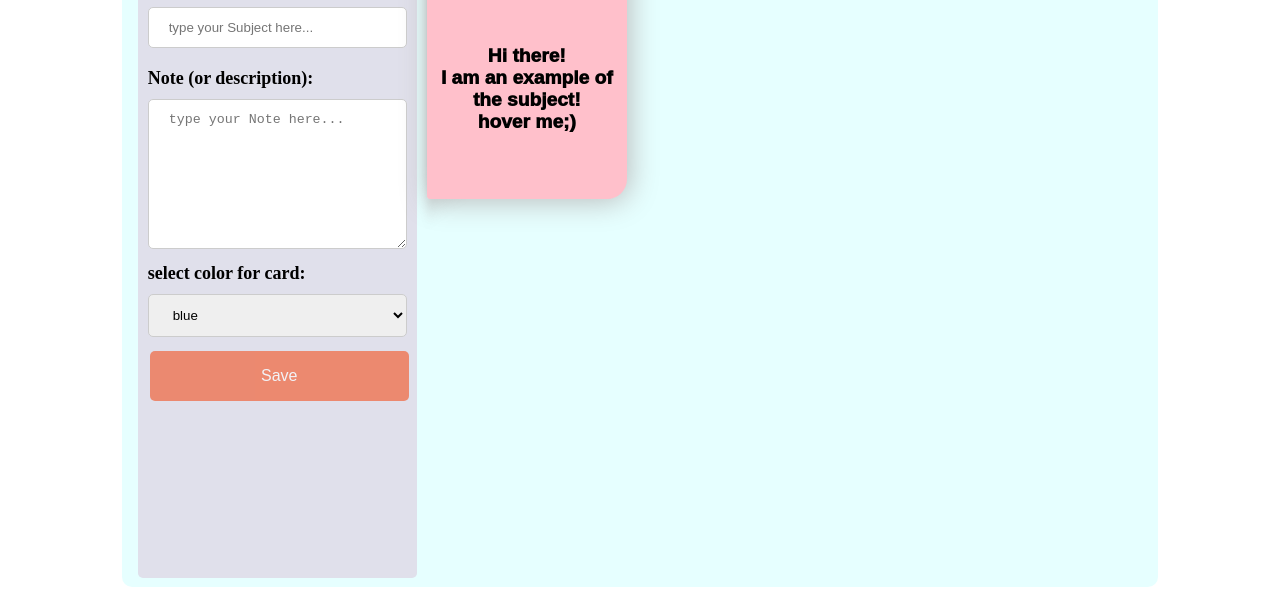
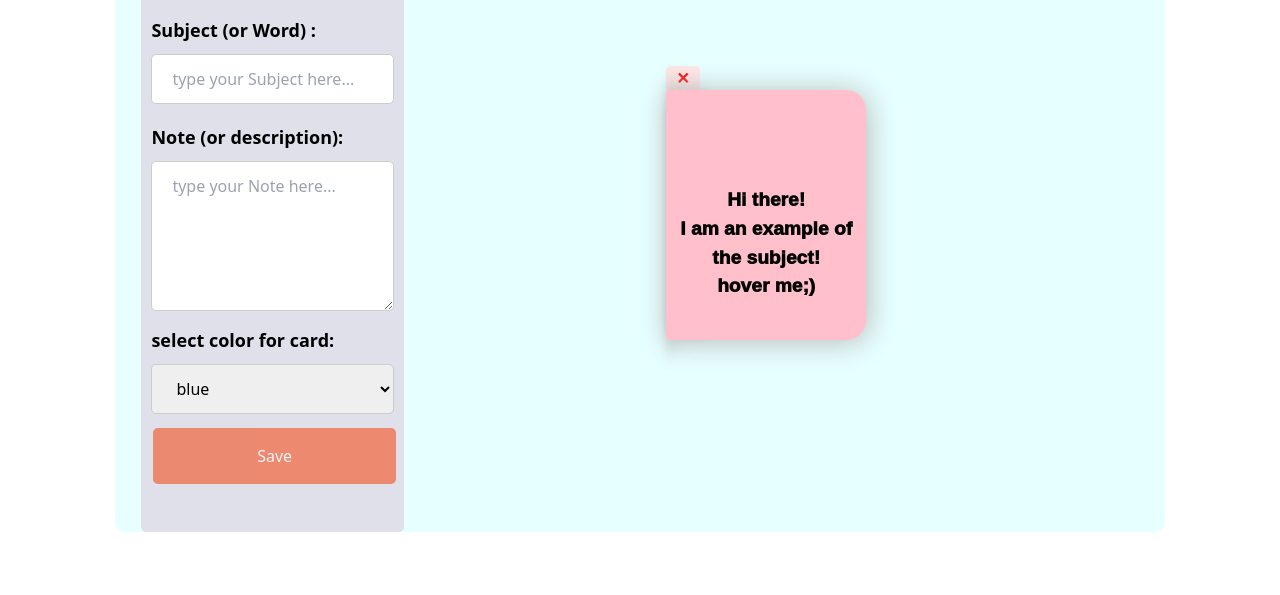
Before and after one commit to dev-aly3n/flash-card-online, a website: page index.html in a window 1280 px wide. Shown: the part 282-877 px from the top of the page. After the commit the page ends 814 px from the top, so only its background shows below. Drawn offline with nearby package versions, Linux system fonts and the light colour scheme; files that its build step writes are made by us from their sources.

Commit message:
tailwind setup added to the project

```diff
--- a/assets/css/custom.css
+++ b/assets/css/custom.css
@@ -1,3 +1,10 @@
+@tailwind base;
+
+@tailwind components;
+
+@tailwind utilities;
+
+@layer components {
 * {
   animation: all 0.5s ease;
 }
@@ -10,7 +17,7 @@
   height: 100%;
 }
 
-#new-note {
+.new-note {
   width: 25%;
   padding: 10px;
   height: 700px;
@@ -29,11 +36,13 @@
 #flexbox-container {
   padding: 10px;
   display: flex;
+  flex-direction: column;
   flex-wrap: wrap;
-  flex-direction: row;
-  justify-content: left;
+  justify-content: center;
+  align-items: center;
   min-height: 650px;
   height: auto;
+  width: 100%;
 }
 
 #subject-new-note {
@@ -81,6 +90,23 @@ h1 {
   font-weight: 3000;
   font-family: Cambria, Cochin, Georgia, Times, "Times New Roman", serif;
 }
+.new-note-btn {
+    display: none;
+    cursor: pointer;
+    padding: 0.5rem;
+    box-shadow: 2px 2px 20px rgb(170, 170, 170);
+    background-color: rgb(168, 252, 252);
+}
+
+.new-note-btn:hover {
+   background-color: rgb(92, 255, 255);
+}
+
+.new-note-btn:active {
+    background-color: rgb(0, 255, 255);
+    box-shadow: 2px 2px 0px rgb(170, 170, 170);
+ }
+
 
 .container {
   display: flex;
@@ -248,15 +274,27 @@ h1 {
 }
 
 @media only screen and (max-width: 1000px) {
+
+  #flexbox-container {
+    width: 100%;
+
+  }
+
+
   #content {
     background-color: #e6ffff;
     margin-left: 0;
     margin-right: 0;
     padding-bottom: 150px;
   }
-  .container {
-    /* flex-direction: column; */
+
+  #new-note {
+      display: none;
   }
+  .new-note-btn {
+    display: block;
+}
+
 }
 
 /* scrollbar styling start */
@@ -276,3 +314,5 @@ h1 {
   border: transparent;
 }
 /* scrollbar styling finish */
+
+}
--- a/assets/js/app.js
+++ b/assets/js/app.js
@@ -22,9 +22,14 @@ function eventlisteners() {
 
   //load saved note from LS
   document.addEventListener("DOMContentLoaded", localStorageOnLoad);
+  document.querySelector('.new-note-btn').addEventListener('click', addNewNoteOnMobile);
 }
 
 //functions
+function addNewNoteOnMobile(){
+  document.querySelector('.new-note').style.display = 'block';
+}
+
 function newNote(e) {
   e.preventDefault();
 
--- a/index.html
+++ b/index.html
@@ -2,7 +2,7 @@
 
 <head>
     <title>Notepad</title>
-    <link rel="stylesheet" href="assets/css/custom.css">
+    <link rel="stylesheet" href="assets/css/custom.output.css">
 </head>
 
 <body>
@@ -14,7 +14,7 @@
         </h1>
         </br>
         <div class="container">
-            <div class="column" id="new-note">
+            <div class="new-note" id="new-note">
                 <h2 for="add-new-note" class="lable" style=" text-align: center;
                 font-size: 30px; font-weight: bolder;">
                     Create New Note
@@ -53,6 +53,7 @@
             </div>
             <!-- /// © 2020 dev-aly3n /// -->
             <div class="column" id="my-note">
+                <button class="new-note-btn">Add new Note</button>
                 <h2 style="text-align: center;
                 font-size: 30px; font-weight: bolder; margin-bottom: 0; text-decoration: underline; ">
                     my notes
--- /dev/null
+++ b/postcss.config.js
@@ -0,0 +1,7 @@
+module.exports = {
+    plugins:[
+        require('tailwindcss'),
+        require('autoprefixer'),
+
+    ]
+}
--- /dev/null
+++ b/tailwind.config.js
@@ -0,0 +1,21 @@
+module.exports = {
+  purge: ["./index.html", "assets/js/app.js"],
+  darkMode: false, // or 'media' or 'class'
+  theme: {
+    extend: {
+      width: {
+        110: "28rem",
+        120: "30rem",
+        130: "35rem",
+      },
+    },
+  },
+  variants: {
+    extend: {
+      backgroundColor: ["active"],
+      boxShadow: ["active"],
+      textColor: ["active"],
+    },
+  },
+  plugins: [],
+};
```
Also changed, not shown: package.json (added, +22 -0 lines), 2 other files.
